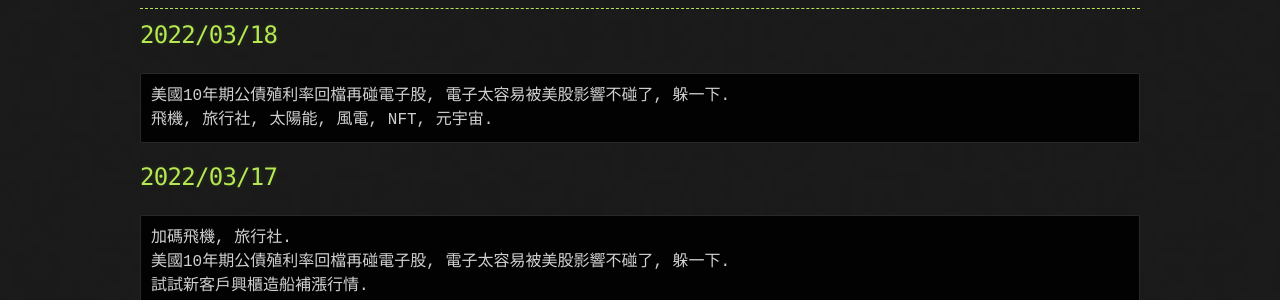
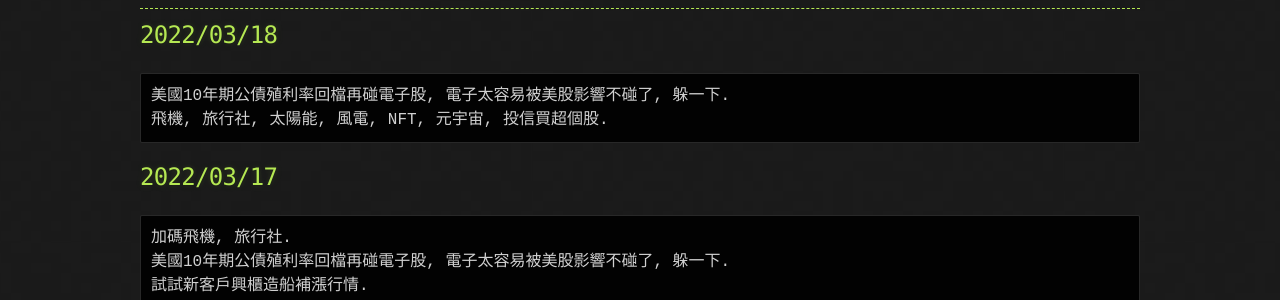
Before and after one commit to lepg5487/Stock_God, a Jekyll site: the page built from index.md, in a window 1280 px wide and 900 px high. Shown: the part 290-590 px from the top of the window. Built offline with Jekyll 4.4.1, drawn with Linux system fonts in a browser that asks for light colours; our own code applies the rules of GitHub Pages for plain Markdown files.

Commit message:
Update index.md

````diff
--- a/index.md
+++ b/index.md
@@ -9,7 +9,7 @@ layout: testlayouts
 ## 2022/03/18
 ```
 美國10年期公債殖利率回檔再碰電子股, 電子太容易被美股影響不碰了, 躲一下.
-飛機, 旅行社, 太陽能, 風電, NFT, 元宇宙.
+飛機, 旅行社, 太陽能, 風電, NFT, 元宇宙, 投信買超個股.
 ```
 
 ## 2022/03/17
````
